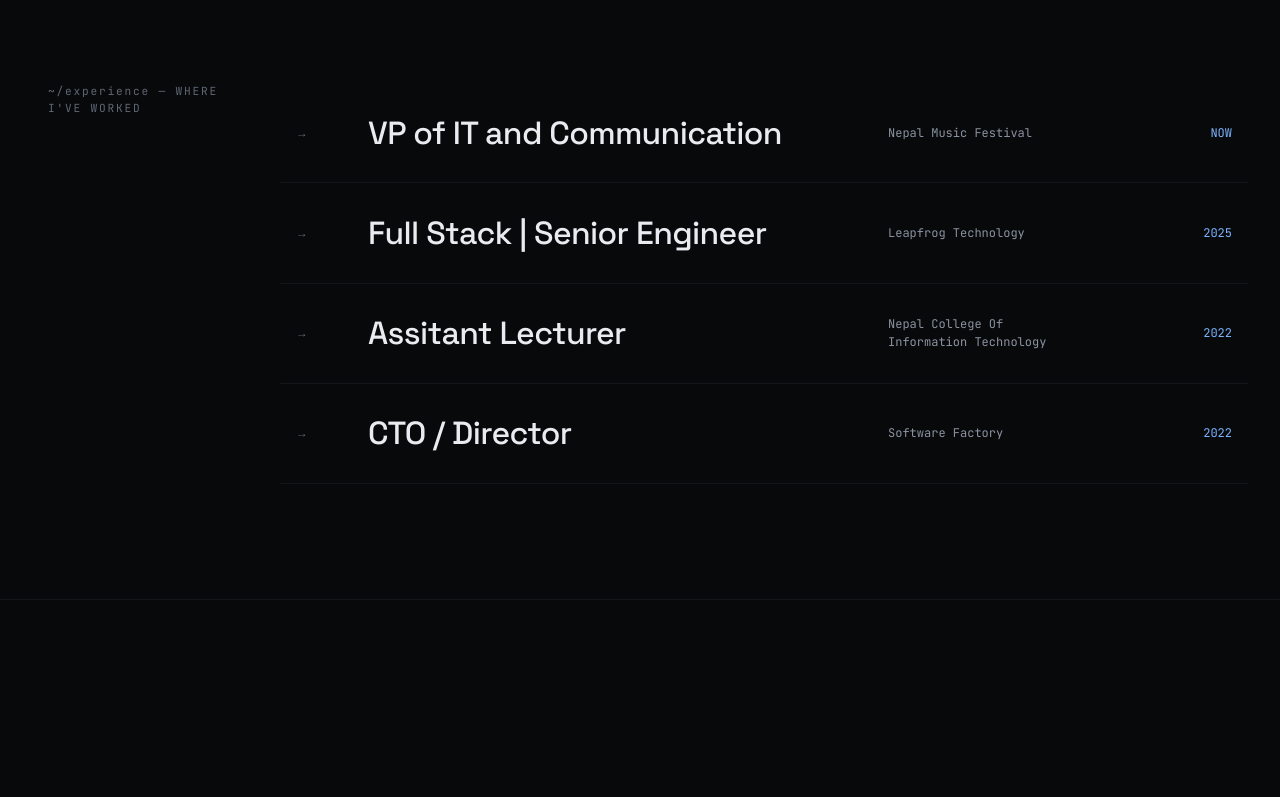
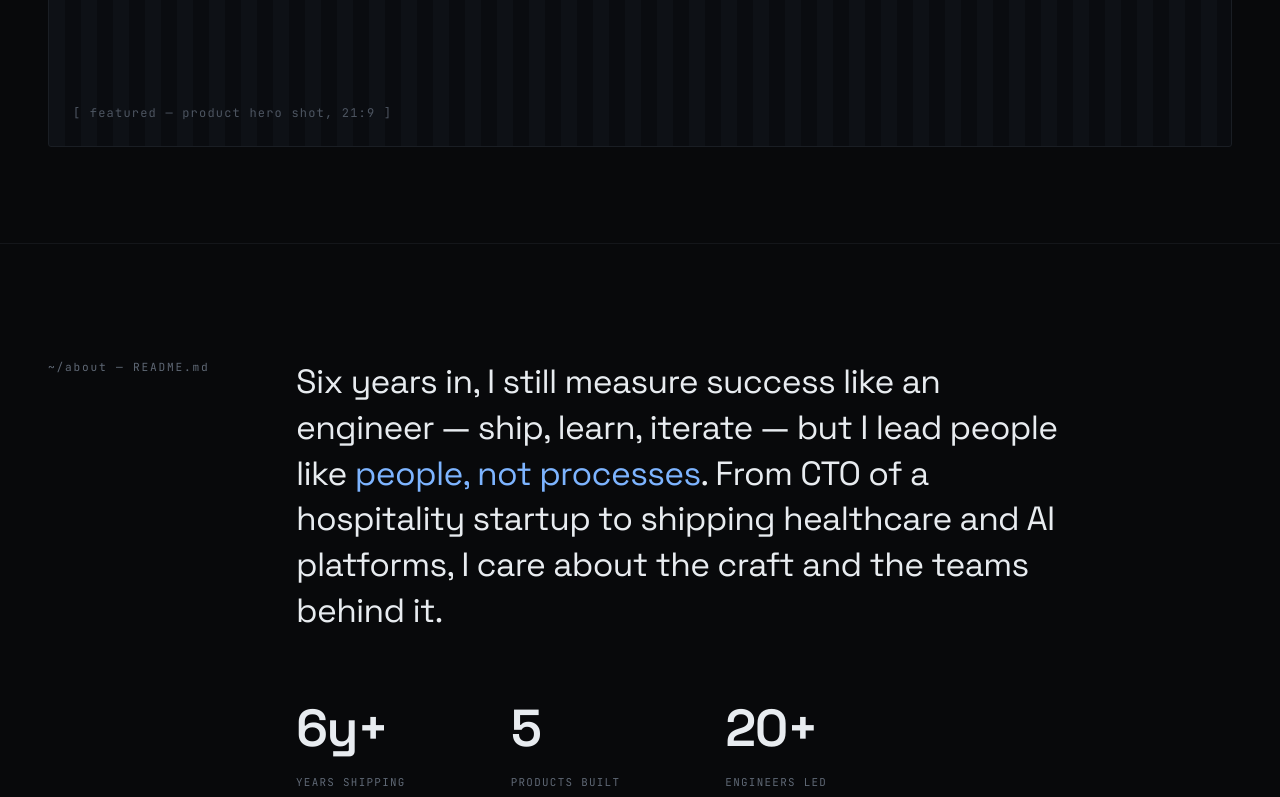
Before and after one commit to redmenIshab/ishab, a Next.js app: page / in a window 1280 px wide. Shown: the part 2000-2797 px from the top of the page. Built offline with nearby package versions, Linux system fonts and the light colour scheme; no server answers.

Commit message:
Add featured tile, about with count-up stats, and skills

```diff
--- /dev/null
+++ b/app/components/About.tsx
@@ -0,0 +1,39 @@
+"use client";
+
+import { stats, ABOUT_LEAD_PRE, ABOUT_LEAD_HIGHLIGHT, ABOUT_LEAD_POST } from "../lib/content";
+import { useCountUp } from "../lib/useCountUp";
+import { Reveal } from "./Reveal";
+
+function Stat({ value, suffix, label }: { value: number; suffix: string; label: string }) {
+  const { ref, display } = useCountUp(value, suffix);
+  return (
+    <div>
+      <div className="stat-num">
+        <span ref={ref}>{display}</span>
+      </div>
+      <div className="stat-cap">{label}</div>
+    </div>
+  );
+}
+
+export function About() {
+  return (
+    <section className="p-section" id="about">
+      <div className="about-grid">
+        <div className="side-label">~/about — README.md</div>
+        <Reveal>
+          <p className="about-lead">
+            {ABOUT_LEAD_PRE}
+            <span className="hl">{ABOUT_LEAD_HIGHLIGHT}</span>
+            {ABOUT_LEAD_POST}
+          </p>
+          <div className="stats">
+            {stats.map((s) => (
+              <Stat key={s.label} value={s.value} suffix={s.suffix} label={s.label} />
+            ))}
+          </div>
+        </Reveal>
+      </div>
+    </section>
+  );
+}
--- /dev/null
+++ b/app/components/FeaturedTile.tsx
@@ -0,0 +1,12 @@
+import { Reveal } from "./Reveal";
+
+export function FeaturedTile() {
+  return (
+    <section className="featured">
+      <Reveal>
+        {/* Swap this striped placeholder for a real <img src="/featured.png" .../> when available. */}
+        <div className="featured-ph">[ featured — product hero shot, 21:9 ]</div>
+      </Reveal>
+    </section>
+  );
+}
--- /dev/null
+++ b/app/components/Skills.tsx
@@ -0,0 +1,22 @@
+import { skills } from "../lib/content";
+import { Reveal } from "./Reveal";
+
+export function Skills() {
+  return (
+    <section className="p-section" id="skills">
+      <div className="about-grid">
+        <div className="side-label">~/skills — WHAT I DO</div>
+        <div>
+          {skills.map((s, i) => (
+            <Reveal key={s.title} delay={i * 0.05}>
+              <div className="skill-row">
+                <span className="title">{s.title}</span>
+                <span className="meta">{s.meta}</span>
+              </div>
+            </Reveal>
+          ))}
+        </div>
+      </div>
+    </section>
+  );
+}
--- /dev/null
+++ b/app/lib/useCountUp.ts
@@ -0,0 +1,41 @@
+"use client";
+
+import { useEffect, useRef, useState } from "react";
+
+export function useCountUp(target: number, suffix = "", durationMs = 1100) {
+  const ref = useRef<HTMLSpanElement | null>(null);
+  const [display, setDisplay] = useState("0" + suffix);
+  const done = useRef(false);
+
+  useEffect(() => {
+    const el = ref.current;
+    if (!el) return;
+    if (window.matchMedia("(prefers-reduced-motion: reduce)").matches) {
+      // eslint-disable-next-line react-hooks/set-state-in-effect
+      setDisplay(target + suffix);
+      return;
+    }
+    const io = new IntersectionObserver(
+      (entries) => {
+        entries.forEach((e) => {
+          if (!e.isIntersecting || done.current) return;
+          done.current = true;
+          io.unobserve(el);
+          const t0 = performance.now();
+          const step = (t: number) => {
+            const p = Math.min((t - t0) / durationMs, 1);
+            const eased = 1 - Math.pow(1 - p, 3);
+            setDisplay(Math.round(target * eased) + suffix);
+            if (p < 1) requestAnimationFrame(step);
+          };
+          requestAnimationFrame(step);
+        });
+      },
+      { threshold: 0.6 },
+    );
+    io.observe(el);
+    return () => io.disconnect();
+  }, [target, suffix, durationMs]);
+
+  return { ref, display };
+}
--- a/app/page.tsx
+++ b/app/page.tsx
@@ -3,7 +3,10 @@
 import { Nav } from "./components/Nav";
 import { WireframeHero } from "./components/WireframeHero";
 import { WorkIndex } from "./components/WorkIndex";
+import { FeaturedTile } from "./components/FeaturedTile";
+import { About } from "./components/About";
 import { ExperienceIndex } from "./components/ExperienceIndex";
+import { Skills } from "./components/Skills";
 
 export default function Home() {
   return (
@@ -11,10 +14,10 @@
       <Nav />
       <WireframeHero />
       <WorkIndex />
-      <section className="featured" />
-      <section className="p-section" id="about" />
+      <FeaturedTile />
+      <About />
       <ExperienceIndex />
-      <section className="p-section" id="skills" />
+      <Skills />
       <section className="p-section" id="contact" />
     </div>
   );
```
